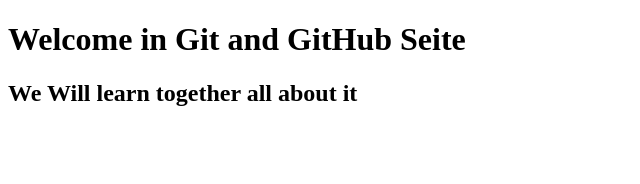
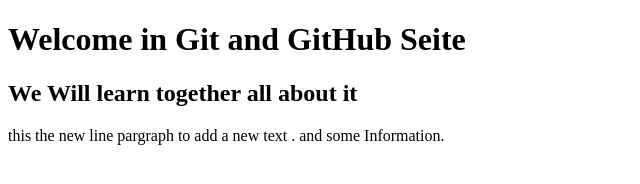
Before and after one commit to Al-Amer/learn-Git, a plain HTML site: page index.html in a window 1280 px wide. Shown: the whole page, without its empty margins (0-640 px from the left). Drawn offline with Linux system fonts and the light colour scheme.

Commit message:
a new pTag in index.html

```diff
--- a/index.html
+++ b/index.html
@@ -8,5 +8,6 @@
 <body>
     <h1>Welcome in Git and GitHub Seite </h1>
     <h2>We Will learn together all about it </h2>
+    <p>this the new line pargraph to add a new text . and some Information.</p>
 </body>
 </html>
```
